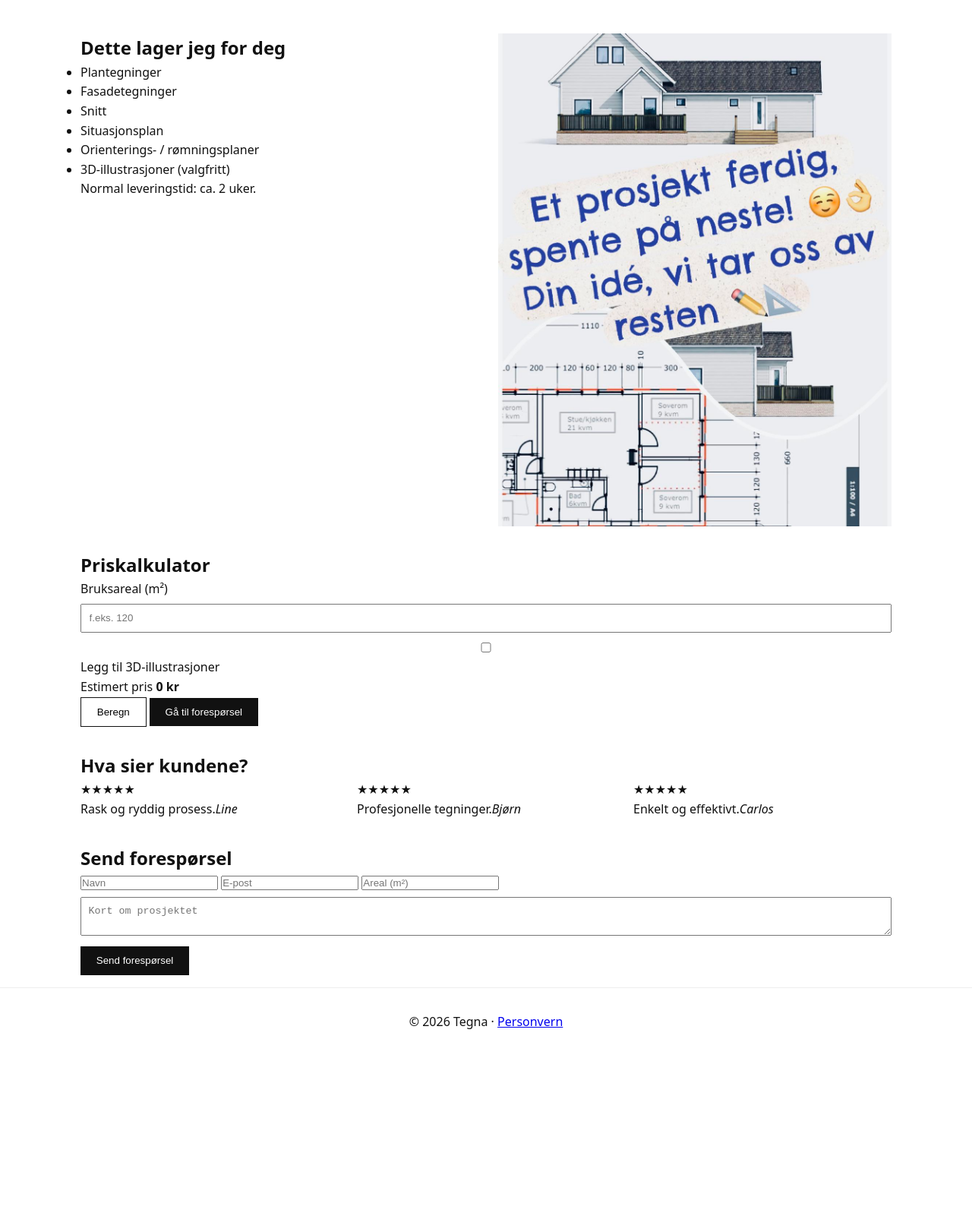
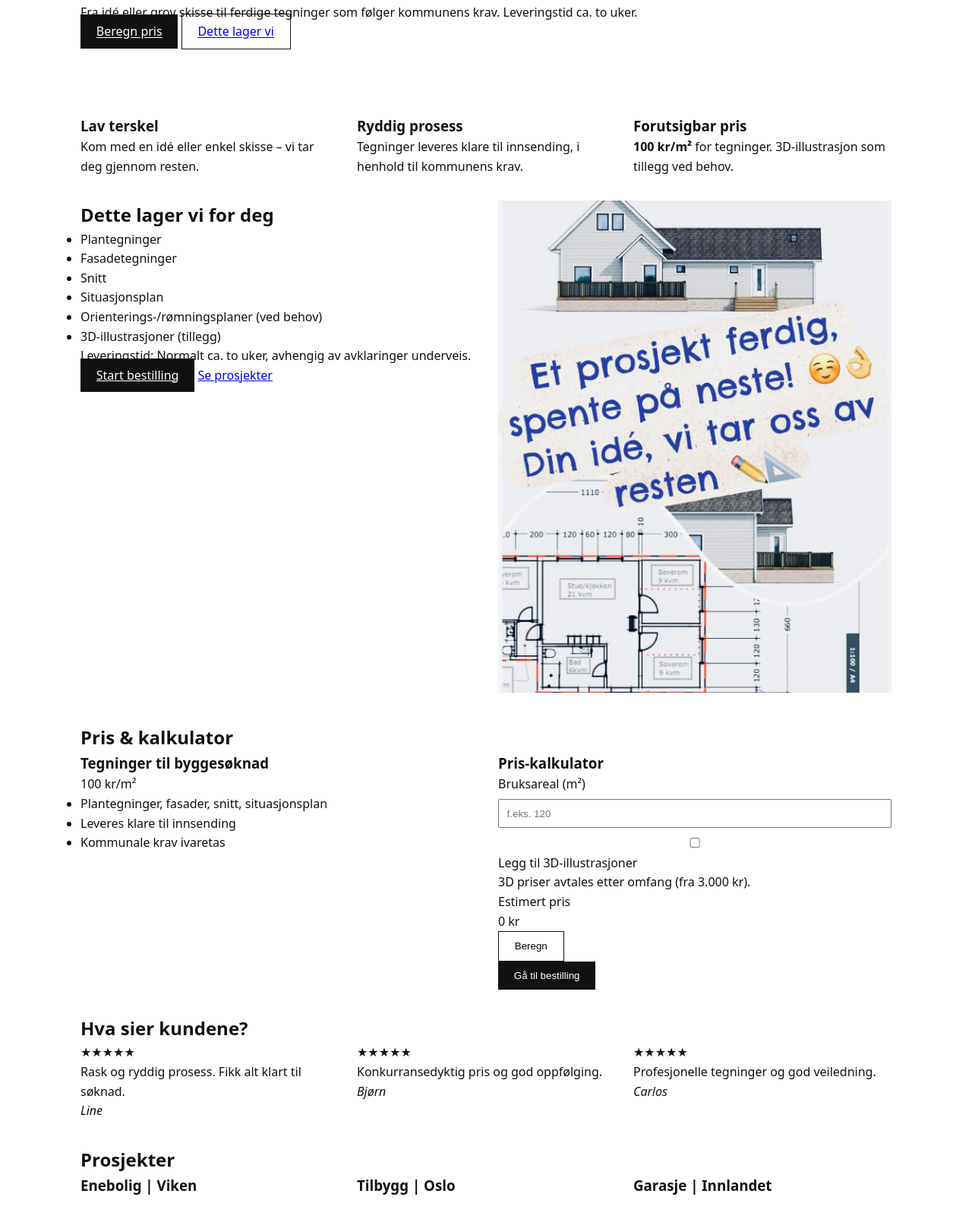
Before and after one commit to filipv7/tegna, a plain HTML site: page index.html in a window 1280 px wide. Shown: the part 337-1942 px from the top of the page at 76% size. Before the commit the page ends 1727 px from the top, so only its background shows below. Drawn offline with Linux system fonts and the light colour scheme.

Commit message:
Update index.html with new content and structure

```diff
--- a/index.html
+++ b/index.html
@@ -1,83 +1,110 @@
+
 <!DOCTYPE html>
 <html lang="no">
 <head>
-  <meta charset="utf-8">
-  <meta name="viewport" content="width=device-width, initial-scale=1">
+  <meta charset="utf-8" />
+  <meta name="viewport" content="width=device-width, initial-scale=1" />
+  <title>Tegna – Tegninger til byggesøknad (100 kr/m²)</title>
+  <meta name="description" content="Skreddersydde tegninger til din byggesøknad – klare til innsending. Plantegninger, fasader, snitt, situasjonsplan og 3D‑illustrasjoner. Pris: 100 kr/m². Leveringstid ca. 2 uker.">
+  <meta name="robots" content="index,follow" />
+  <meta property="og:title" content="Tegna – Tegninger til byggesøknad" />
+  <meta property="og:description" content="Plantegninger, fasader, snitt, situasjonsplan og 3D. Pris 100 kr/m². Rask levering og ryddig prosess." />
+  <meta property="og:type" content="website" />
+  <meta property="og:image" content="assets/logo.png" />
+  <link rel="icon" href="assets/favicon.svg" type="image/svg+xml">
+  <link rel="stylesheet" href="styles.css" />
+  <script type="application/ld+json">{"@context":"https://schema.org","@type":"Organization","name":"Tegna","url":"https://www.tegna.no","logo":"https://www.tegna.no/assets/logo.png","sameAs":[]}</script>
+</head>
+<body>
 
-  <title>Tegna – Tegninger til byggesøknad</title>
-  <meta name="description" content="Profesjonelle tegninger til byggesøknad og nabovarsel. Plantegninger, fasader, snitt og situasjonsplan. Gjelder hele Norge.">
-
-  <link rel="icon" href="assets/favicon.svg" type="image/svg+xml">
-  <link rel="stylesheet" href="styles.css">
-</head>
-
-<body     assets/logo.png
+<header class="site-header">
+  <div class="container header-wrap">
+    <a href="#" class="brand" aria-label="Tegna logo">
+      <img src="assets/logo.png" alt="TEGNA – tegninger til byggesøknad" height="40" onerror="this.style.display='none'">
+      <svg class="logo-fallback" viewBox="0 0 64 64" aria-hidden="true"><g fill="none" stroke="#111" stroke-width="3" stroke-linecap="round" stroke-linejoin="round"><path d="M8 28 L32 12 L56 28"/><rect x="14" y="28" width="36" height="24" rx="1"/><rect x="28" y="34" width="8" height="8"/></g></svg>
     </a>
-
-    <nav class="nav">
-      #tjenesterTjenester</a>
-      #prisKalkulator</a>
-      #referanserReferanser</a>
-      #kontaktForespørsel</a>
+    <nav class="nav" aria-label="Hovedmeny">
+      <a href="#tjenester">Tjenester</a>
+      <a href="#pris">Pris</a>
+      <a href="#prosjekter">Prosjekter</a>
+      <a href="#referanser">Referanser</a>
+      <a href="#kontakt" class="btn btn-outline">Kontakt</a>
     </nav>
   </div>
 </header>
 
 <main>
-
   <section class="hero">
     <div class="container">
-    <h1>Tegninger til byggesøknad<br><span>– enkelt, ryddig og klart til innsending</span></h1>
-    <p class="lead">
-      Fra idé eller grov skisse til ferdige tegninger som kan brukes direkte
-      i byggesøknad og nabovarsel – i hele Norge.
-    </p>
+      <h1>Trenger du tegninger til byggesøknaden?<br class="br-md"> Vi gjør det enkelt.</h1>
+      <p class="lead">Fra idé eller grov skisse til ferdige tegninger som følger kommunens krav. Leveringstid ca. to uker.</p>
       <div class="cta">
-      #prisBeregn pris</a>
-      #tjenesterDette lager jeg</a>
+        <a href="#pris" class="btn btn-primary">Beregn pris</a>
+        <a href="#tjenester" class="btn btn-secondary">Dette lager vi</a>
       </div>
+    </div>
+  </section>
+
+  <section class="features">
+    <div class="container grid-3">
+      <div class="card"><h3>Lav terskel</h3><p>Kom med en idé eller enkel skisse – vi tar deg gjennom resten.</p></div>
+      <div class="card"><h3>Ryddig prosess</h3><p>Tegninger leveres klare til innsending, i henhold til kommunens krav.</p></div>
+      <div class="card"><h3>Forutsigbar pris</h3><p><strong>100 kr/m²</strong> for tegninger. 3D‑illustrasjon som tillegg ved behov.</p></div>
     </div>
   </section>
 
   <section id="tjenester" class="services">
     <div class="container grid-2">
       <div>
-      <h2>Dette lager jeg for deg</h2>
-      <ul>
+        <h2>Dette lager vi for deg</h2>
+        <ul class="service-list">
           <li>Plantegninger</li>
           <li>Fasadetegninger</li>
           <li>Snitt</li>
           <li>Situasjonsplan</li>
-        <li>Orienterings- / rømningsplaner</li>
-        <li>3D‑illustrasjoner (valgfritt)</li>
+          <li>Orienterings-/rømningsplaner (ved behov)</li>
+          <li>3D‑illustrasjoner (tillegg)</li>
         </ul>
-      <p class="muted">Normal leveringstid: ca. 2 uker.</p>
+        <p class="muted">Leveringstid: Normalt ca. to uker, avhengig av avklaringer underveis.</p>
+        <div class="stack">
+            <a href="#kontakt" class="btn btn-primary">Start bestilling</a>
+            <a href="#prosjekter" class="link">Se prosjekter</a>
         </div>
-
-    <img src="assets/prosjekt_ferdig.jpg" alt="Eksempel på ferdig prosjekt">
+      </div>
+      <figure class="service-figure">
+        <img src="assets/prosjekt_ferdig.jpg" alt="Skreddersydde tegninger">
+      </figure>
     </div>
   </section>
 
   <section id="pris" class="pricing">
     <div class="container">
-    <h2>Priskalkulator</h2>
-
-    <label>
-      Bruksareal (m²)
-      <input type="number" id="area" placeholder="f.eks. 120">
-    </label>
-
-    <label class="check">
-      <input type="checkbox" id="want3d"> Legg til 3D‑illustrasjoner
-    </label>
-
+      <h2>Pris & kalkulator</h2>
+      <div class="grid-2">
+        <div class="price-card">
+          <h3>Tegninger til byggesøknad</h3>
+          <p class="price"><span class="big">100</span> kr/m²</p>
+          <ul class="bullets">
+              <li>Plantegninger, fasader, snitt, situasjonsplan</li>
+              <li>Leveres klare til innsending</li>
+              <li>Kommunale krav ivaretas</li>
+          </ul>
+        </div>
+        <div class="calc">
+          <h3 id="calc-title">Pris-kalkulator</h3>
+          <label>Bruksareal (m²)<input type="number" id="area" inputmode="numeric" min="1" placeholder="f.eks. 120"></label>
+          <label class="check"><input type="checkbox" id="want3d"> Legg til 3D‑illustrasjoner</label>
+          <div class="note muted">3D priser avtales etter omfang (fra 3.000 kr).</div>
           <div class="result">
-      <span>Estimert pris</span>
-      <strong id="total">0 kr</strong>
+              <div>
+                  <div class="muted">Estimert pris</div>
+                  <div id="total" class="total">0 kr</div>
               </div>
-
-    <button id="calcBtn" class="btn-secondary">Beregn</button>
-    <button id="toContact" class="btn-primary">Gå til forespørsel</button>
+              <button type="button" id="calcBtn" class="btn btn-secondary">Beregn</button>
+          </div>
+          <button type="button" id="toContact" class="btn btn-primary btn-block">Gå til bestilling</button>
+        </div>
+      </div>
     </div>
   </section>
 
@@ -85,32 +112,48 @@
     <div class="container">
       <h2>Hva sier kundene?</h2>
       <div class="grid-3">
-      <blockquote>★★★★★<br>Rask og ryddig prosess.<cite>Line</cite></blockquote>
-      <blockquote>★★★★★<br>Profesjonelle tegninger.<cite>Bjørn</cite></blockquote>
-      <blockquote>★★★★★<br>Enkelt og effektivt.<cite>Carlos</cite></blockquote>
+        <blockquote><div class="stars">★★★★★</div><p>Rask og ryddig prosess. Fikk alt klart til søknad.</p><cite>Line</cite></blockquote>
+        <blockquote><div class="stars">★★★★★</div><p>Konkurransedyktig pris og god oppfølging.</p><cite>Bjørn</cite></blockquote>
+        <blockquote><div class="stars">★★★★★</div><p>Profesjonelle tegninger og god veiledning.</p><cite>Carlos</cite></blockquote>
+      </div>
+    </div>
+  </section>
+
+  <section id="prosjekter" class="projects">
+    <div class="container">
+      <h2>Prosjekter</h2>
+      <div class="grid-3">
+        <article class="project-card"><div class="thumb placeholder"></div><h3>Enebolig | Viken</h3></article>
+        <article class="project-card"><div class="thumb placeholder"></div><h3>Tilbygg | Oslo</h3></article>
+        <article class="project-card"><div class="thumb placeholder"></div><h3>Garasje | Innlandet</h3></article>
       </div>
     </div>
   </section>
 
   <section id="kontakt" class="contact">
     <div class="container">
-    <h2>Send forespørsel</h2>
+      <h2>Kontakt oss</h2>
+      <div class="contact-form">
+        <label>Navn<input type="text" id="kontakt-navn" placeholder="Ditt navn" required></label>
+        <label>E‑post<input type="email" id="kontakt-epost" placeholder="Din e-post"></label>
+        <label>Bruksareal (m²)<input type="number" id="kontakt-areal" placeholder="f.eks. 120"></label>
+        <label>Beskrivelse<textarea id="kontakt-beskrivelse" rows="5" placeholder="Kort om prosjektet og ønskede tegninger..."></textarea></label>
 
-    <input id="kontakt-navn" placeholder="Navn">
-    <input id="kontakt-epost" placeholder="E‑post">
-    <input id="kontakt-areal" placeholder="Areal (m²)">
-    <textarea id="kontakt-beskrivelse" placeholder="Kort om prosjektet"></textarea>
-
-    <button onclick="sendForesporsel()" class="btn-primary">
-      Send forespørsel
-    </button>
+        <button type="button" onclick="sendForesporsel()" class="btn btn-primary">Opprett e-post</button>
+      </div>
+      <div class="contact-info">
+        <p><strong>E‑post:</strong> post_tegna@yahoo.com</p>
+        <p><strong>Telefon:</strong> +47 417 62 300</p>
+        <p class="muted">Vi svarer normalt innen 24 timer.</p>
+      </div>
     </div>
   </section>
-
 </main>
 
-<footer>
-  <p>© <span id="year"></span> Tegna · <a href="personvern.html">Personvern</a></p>
+<footer class="site-footer">
+    <div class="container">
+        <p>© <span id="year"></span> Tegna — Org.nr 000 000 000 | <a href="personvern.html" class="link">Personvern</a></p>
+    </div>
 </footer>
 
 <script src="app.js"></script>
```
Lines whose indentation alone changed are shown as unchanged.
